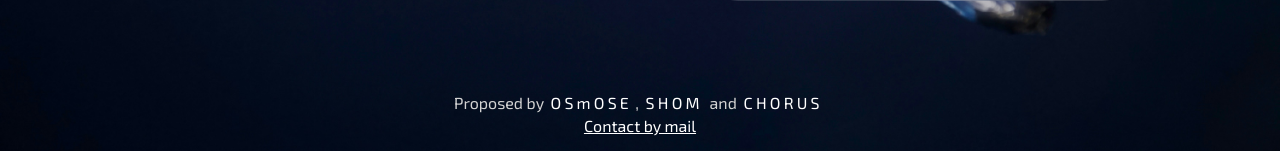
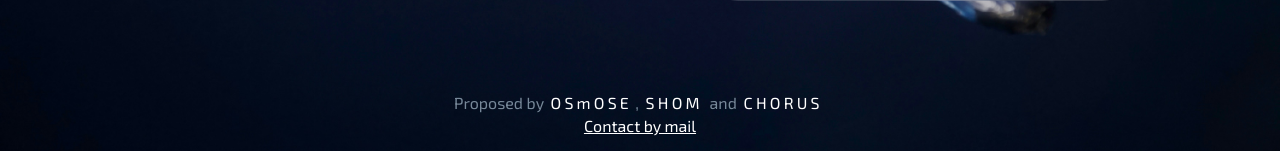
Before and after one commit to PAM-Standardization/metadatax, a Django app: page / in a window 1280 px wide. Shown: the part 649-800 px from the top of the page. Run offline with Django 3.2, Linux system fonts and the light colour scheme; parts of the project's set-up code (start-up, migrations or seed data) failed here and were passed over.

Commit message:
Small styling in footer

```diff
--- a/website/static/home/style.css
+++ b/website/static/home/style.css
@@ -176,7 +176,7 @@ ul.errorlist {
 }
 
 #footer p {
-    color: lightgrey;
+    color: lightslategrey;
 }
 
 #footer p a {
```
